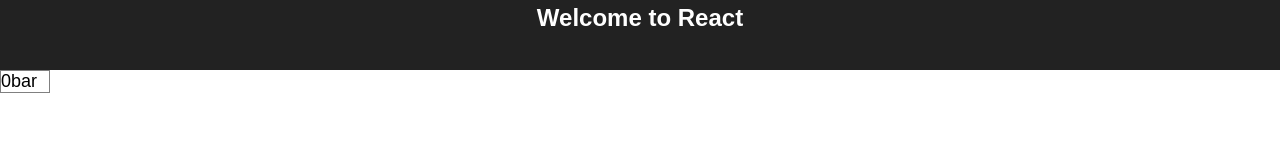
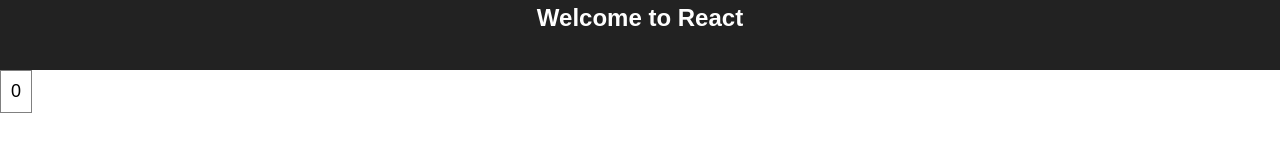
Before and after one commit to germtb/hocs, a React (Create React App) app: page / in a window 1280 px wide. Shown: the part 120-283 px from the top of the page. Built offline with nearby package versions, Linux system fonts and the light colour scheme.

Commit message:
squash classes

```diff
--- a/src/App.js
+++ b/src/App.js
@@ -2,6 +2,7 @@
 import logo from './logo.svg';
 import './App.css';
 import Perf from 'react-addons-perf';
+import { FunctionalItem, PureClassItem, ImpureClassItem } from './Item';
 
 function range(n) {
 	const result = [];
@@ -10,50 +11,6 @@
 	}
 
 	return result;
-}
-
-const FunctionalItem = ({ content }) => {
-	return <div style={{ display: 'flex', border: '1px solid gray', justifyContent: 'center', alignItems: 'center' }}>{ content }</div>;
-};
-
-class PureClassItem extends PureComponent {
-	constructor(props) {
-		super(props);
-		this.state = { something: 'foo' };
-	}
-
-	componentDidMount() {
-		console.log('Item component did mount');
-	}
-
-	componentWillMount() {
-		console.log('Item component will mount');
-		this.setState({ something: 'bar' });
-	}
-
-	render() {
-		const { content } = this.props;
-		return <div style={{ display: 'flex', border: '1px solid gray' }}>{ content }{ this.state.something }</div>;
-	}
-}
-
-class ImpureClassItem extends Component {
-	constructor(props) {
-		super(props);
-	}
-
-	componentDidMount() {
-		console.log('Item component did mount');
-	}
-
-	componentWillMount() {
-		console.log('Item component will mount');
-	}
-
-	render() {
-		const { content } = this.props;
-		return <div style={{ display: 'flex', border: '1px solid gray' }}>{ content }</div>;
-	}
 }
 
 const functionalHigherOrderComponent = parameter => BaseComponent => {
@@ -95,7 +52,7 @@
 	return ExtendedComponent;
 };
 
-const squashingHigherOrderComponent = parameter => BaseComponent => {
+const functionalSquashingHigherOrderComponent = parameter => BaseComponent => {
 	const ExtendedComponent = props => {
 		if (typeof BaseComponent === 'function' &&
 			!BaseComponent.defaultProps &&
@@ -106,15 +63,59 @@
 		return new BaseComponent(props);
 	};
 	const baseComponentName = BaseComponent.displayName || BaseComponent.name;
-	ExtendedComponent.displayName = `squashingHigherOrderComponent(${baseComponentName})`;
+	ExtendedComponent.displayName = `functionalSquashingHigherOrderComponent[${parameter}](${baseComponentName})`;
 	return ExtendedComponent;
 };
 
-const HOCS_PER_ITEM = 1;
+const classPureSquashingHigherOrderComponent = parameter => BaseComponent => {
+	class ExtendedComponent extends PureComponent {
+		constructor(props) {
+			super(props);
+		}
+
+		componentDidMount() {
+			console.log('Item component did mount', parameter);
+		}
+
+		componentWillMount() {
+			console.log('Item component will mount', parameter);
+		}
+
+		componentWillUnmount() {
+			console.log('Item component will unmount', parameter);
+		}
+
+		componentDidUpdate() {
+			console.log('Component did update', parameter);
+		}
+
+		render() {
+			if (typeof BaseComponent === 'function' &&
+				!BaseComponent.defaultProps &&
+				!BaseComponent.contextTypes &&
+				!(BaseComponent && BaseComponent.prototype && typeof BaseComponent.prototype.isReactComponent === 'object')) {
+				return BaseComponent(this.props);
+			}
+			const instance = new BaseComponent(this.props);
+			console.log('instance: ', instance);
+			return instance.render(this.props);
+		}
+	}
+
+	const baseComponentName = BaseComponent.displayName || BaseComponent.name;
+	ExtendedComponent.displayName = `classImpureHigherOrderComponent(${baseComponentName})`;
+	return ExtendedComponent;
+}
+
+const HOCS_PER_ITEM = 5;
 const NUMBER_OF_ITEMS = 1;
+const UPDATES = false;
 
-// const FinalItem = range(HOCS_PER_ITEM).reduce((acc, i) => functionalHigherOrderComponent('something')(acc), PureClassItem);
-const FinalItem = range(HOCS_PER_ITEM).reduce((acc, i) => squashingHigherOrderComponent('something')(acc), PureClassItem);
+const compose = (...args) => (firstArg) => args.reverse().reduce((acc, f) => f(acc), firstArg);
+
+const FinalItem = compose(
+	...range(HOCS_PER_ITEM).map(i => classPureSquashingHigherOrderComponent(`${i}`))
+)(FunctionalItem);
 
 class App extends Component {
 
@@ -125,10 +126,10 @@
 
 	componentDidUpdate() {
 		console.log('App componentDidUpdate');
-		// Perf.stop();
-		// Perf.printInclusive();
-		// Perf.printWasted();
-		// Perf.start();
+		Perf.stop();
+		Perf.printInclusive();
+		Perf.printWasted();
+		Perf.start();
 	}
 
 	componentWillMount() {
@@ -137,10 +138,15 @@
 
 	componentDidMount() {
 		console.log('App componentDidMount');
-		// Perf.start();
-		// setInterval(() => {
-		// 	this.setState({ counter: this.state.counter + 1 });
-		// }, 1000);
+		if (UPDATES) {
+			setInterval(() => {
+				this.setState({ counter: this.state.counter + 1 });
+			}, 1000);
+		}
+	}
+
+	cantorKey(x, y) {
+		return 0.5 * (x + y) * (x + y + 1) + y;
 	}
 
 	render() {
@@ -150,9 +156,15 @@
 					<img src={logo} className="App-logo" alt="logo" />
 					<h2>Welcome to React</h2>
 				</div>
-				<div className="App-intro" style={{ display: 'block', overflow: 'scroll', columnCount: NUMBER_OF_ITEMS / 10, columnWidth: 50 }}>
+				<div className="App-intro" style={{ display: 'flex', overflow: 'scroll', flexDirection: 'column' }}>
 					{
-						range(NUMBER_OF_ITEMS).map(x => <FinalItem key={ x } content={  x % 50 === 0 ? this.state.counter : 0 } />)
+						range(NUMBER_OF_ITEMS).map(x => {
+							return <div key={ x } style={{ display: 'flex', overflow: 'scroll', flexDirection: 'row' }}>
+								{
+									range(NUMBER_OF_ITEMS).map(y => <FinalItem key={ this.cantorKey(x, y) } content={  x % 50 === 0 ? this.state.counter : 0 } />)
+								}
+							</div>;
+						})
 					}
 				</div>
 			</div>
--- /dev/null
+++ b/src/Item.js
@@ -0,0 +1,67 @@
+import React, { Component, PureComponent } from 'react';
+
+const style = {
+	display: 'flex',
+	border: '1px solid gray',
+	justifyContent: 'center',
+	alignItems: 'center',
+	padding: 10
+};
+
+export const FunctionalItem = ({ content }) => {
+	return <div style={ style }>{ content }</div>;
+};
+
+export class PureClassItem extends PureComponent {
+	constructor(props) {
+		super(props);
+	}
+
+	componentDidMount() {
+		// console.log('Item component did mount');
+	}
+
+	componentWillMount() {
+		// console.log('Item component will mount');
+	}
+
+	componentWillUnmount() {
+		// console.log('Item component will unmount');
+	}
+
+	componentDidUpdate() {
+		// console.log('Component did update');
+	}
+
+	render() {
+		const { content } = this.props;
+		return <div style={ style }>{ content }</div>;
+	}
+}
+
+export class ImpureClassItem extends Component {
+	constructor(props) {
+		super(props);
+	}
+
+	componentDidMount() {
+		// console.log('Item component did mount');
+	}
+
+	componentWillMount() {
+		// console.log('Item component will mount');
+	}
+
+	componentWillUnmount() {
+		// console.log('Item component will unmount');
+	}
+
+	componentDidUpdate() {
+		// console.log('Component did update');
+	}
+
+	render() {
+		const { content } = this.props;
+		return <div style={ style }>{ content }</div>;
+	}
+}
```
